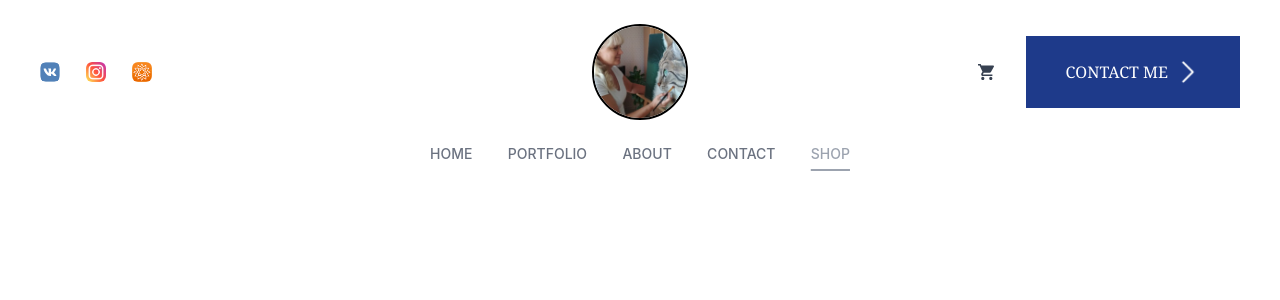
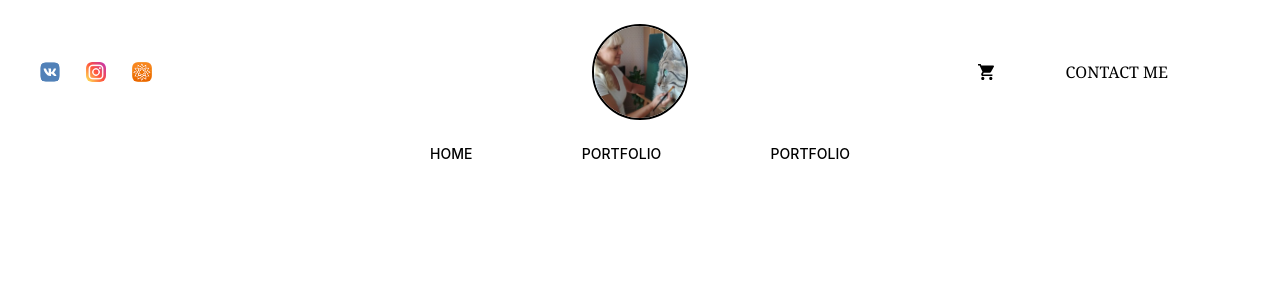
Before and after one commit to mishanhzer/testTask, a React (Create React App) app: page /shop in a window 1280 px wide. Shown: the top 300 px of the page. Built offline with nearby package versions, Linux system fonts and the light colour scheme.

Commit message:
starting make portfolio links

```diff
--- a/package.json
+++ b/package.json
@@ -50,9 +50,11 @@
     "react-helmet": "^6.1.0",
     "react-hook-form": "^7.54.2",
     "react-hook-form-antd": "^1.1.3",
+    "react-modal": "^3.16.3",
     "react-router": "^7.2.0",
     "react-router-dom": "^7.2.0",
     "react-scripts": "5.0.1",
+    "reactjs-popup": "^2.0.6",
     "sass-loader": "^16.0.5",
     "style-loader": "^4.0.0",
     "tailwind-merge": "^3.0.2",
--- a/src/components/navigateMenu/NavigateMenu.tsx
+++ b/src/components/navigateMenu/NavigateMenu.tsx
@@ -1,4 +1,11 @@
 import React from "react"
+import { NavLink } from 'react-router-dom';
+
+import Popup from 'reactjs-popup';
+import 'reactjs-popup/dist/index.css';
+
+import style from './styles/navigateMenu.module.scss'
+import './styles/changePopupStyle.scss'
 
 import { ListItem } from "./ListItem";
 import { ulClass } from "./styles/activeClassListItem";
@@ -19,11 +26,73 @@
 export const NavigateMenu = () => {
   return (
     <ul className={ulClass}>
-      {data.map(item => {
-        return (
-          <ListItem name={item.name} path={item.path} />
-        )
-      })}
+      <li
+        className={`
+          text-sm uppercase
+          text-gray-500
+          font-medium
+          no-underline
+       `}>
+        <NavLink
+          to='/home'
+          className={style.underlineAnimation}
+          style={({ isActive }) => ({
+            color: isActive ? 'rgba(156, 163, 175)' : 'inherit',
+            textUnderlineOffset: isActive ? '10px' : '0px',
+            textDecoration: isActive ? 'underline' : 'none',
+            textDecorationThickness: isActive ? '1.5px' : '0px'
+          })}>
+          home
+        </NavLink>
+      </li>
+      <li
+        className={`
+              text-sm uppercase
+              text-gray-500
+              font-medium
+              no-underline
+           `}>
+        <NavLink
+          to='/portfolio'
+          className={style.underlineAnimation}
+          style={({ isActive }) => ({
+            color: isActive ? 'rgba(156, 163, 175)' : 'inherit',
+            textUnderlineOffset: isActive ? '10px' : '0px',
+            textDecoration: isActive ? 'underline' : 'none',
+            textDecorationThickness: isActive ? '1.5px' : '0px'
+          })}>
+          portfolio
+        </NavLink>
+      </li>
+
+
+      <Popup
+        on='click'
+        trigger={<li
+          className={`
+                text-sm uppercase
+                text-gray-500
+                font-medium
+                no-underline
+             `}>
+          <NavLink
+            to='/portfolio'
+            className={style.underlineAnimation}
+            style={({ isActive }) => ({
+              color: isActive ? 'rgba(156, 163, 175)' : 'inherit',
+              textUnderlineOffset: isActive ? '10px' : '0px',
+              textDecoration: isActive ? 'underline' : 'none',
+              textDecorationThickness: isActive ? '1.5px' : '0px'
+            })}>
+            portfolio
+          </NavLink>
+        </li>}
+        position="bottom center">
+        <a
+          href="#">Animals</a>
+        <a href='#'>Flowers</a>
+        <a href='#'>Stil life</a>
+      </Popup>
     </ul>
   )
 }
--- /dev/null
+++ b/src/components/navigateMenu/styles/changePopupStyle.scss
@@ -0,0 +1,20 @@
+.popup-content {
+  display: flex;
+  flex-direction: column;
+  border: none;
+  box-shadow: none;
+  padding: 15px;
+  left: 971px !important;
+  svg {
+    display: none;
+  }
+  a {
+    color: #828282;
+  }
+}
+
+[role=tooltip].popup-content {
+  width:200px;
+  box-shadow: none;
+  border-radius:5px
+}
--- a/tailwind.config.js
+++ b/tailwind.config.js
@@ -16,6 +16,10 @@
         fz13: "13px",
       },
     },
+    colors: {
+      textLinkPortfolio: "#828282",
+      purple: "#3f3cbb",
+    },
   },
   plugins: [],
 };
```
Also changed, not shown: src/components/navigateMenu/styles/navigateMenu.module.scss (line endings or trailing spaces), 1 other file (tests, documents, lock files or other folders).
